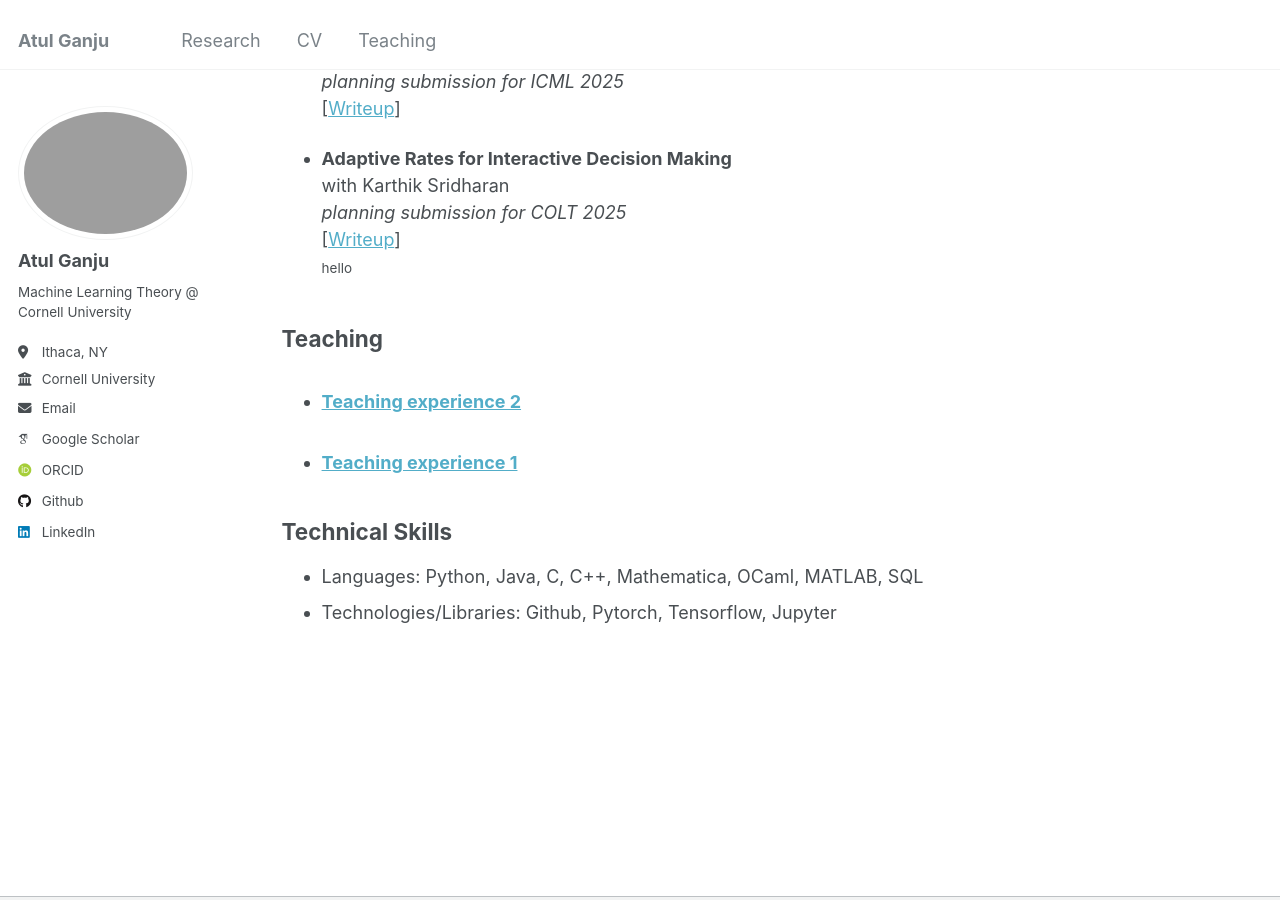
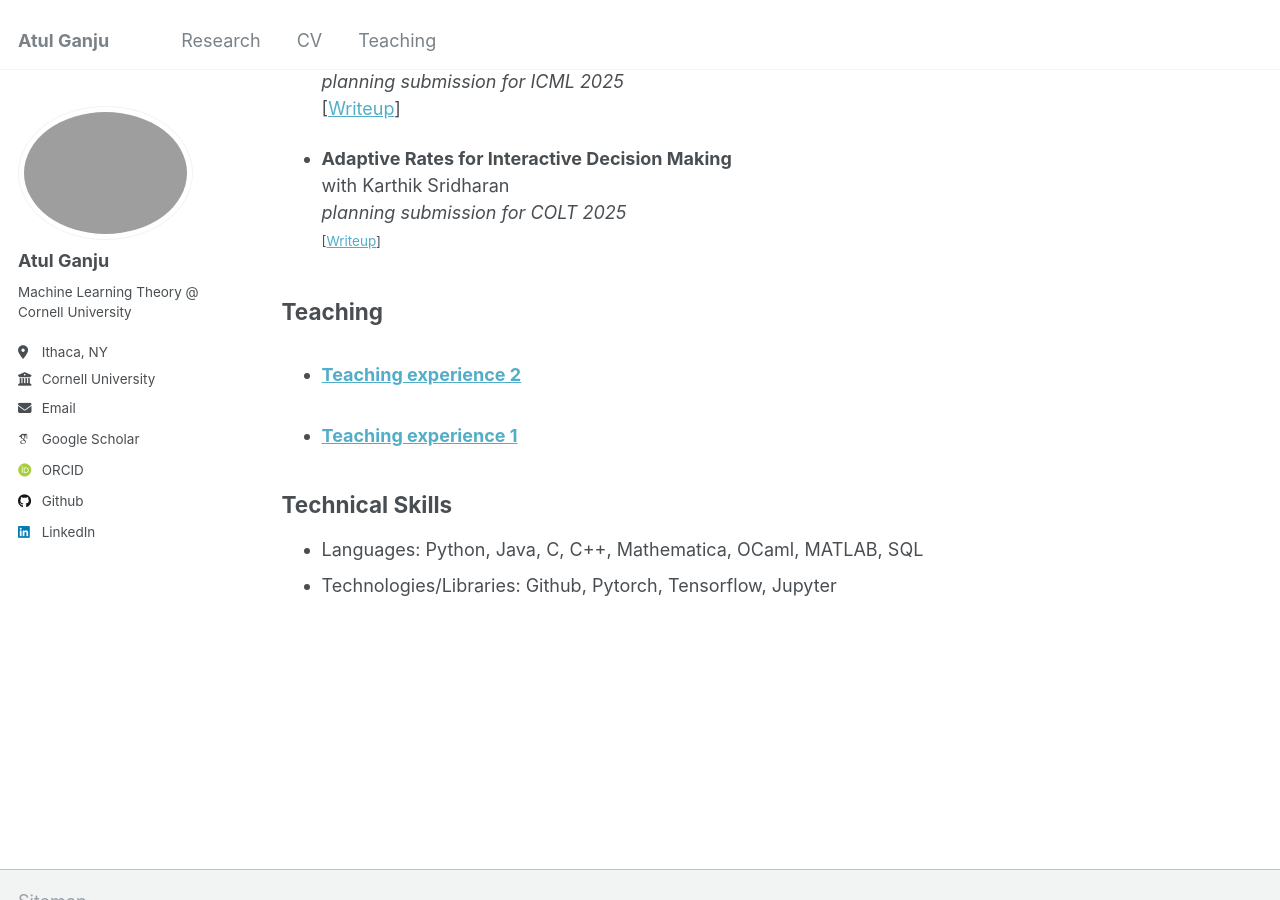
Before and after one commit to atulganju/atulganju.github.io, a Jekyll site: the page built from _pages/cv.md, in a window 1280 px wide and 900 px high, scrolled down 1305 px. Built offline with Jekyll 4.4.1, drawn with Linux system fonts in a browser that asks for light colours; some web fonts are replaced.

Commit message:
Update cv.md

```diff
--- a/_pages/cv.md
+++ b/_pages/cv.md
@@ -49,8 +49,7 @@ redirect_from:
 * **Adaptive Rates for Interactive Decision Making**\
   with Karthik Sridharan\
   *planning submission for COLT 2025*\
-  [[Writeup](https://github.com/atulganju/Adaptive-Rates-for-Interactive-Decision-Making/blob/main/Adaptive_Rates_for_Interactive_Decision_Making.pdf)]\
-  <small> hello <small>
+  <small>[[Writeup](https://github.com/atulganju/Adaptive-Rates-for-Interactive-Decision-Making/blob/main/Adaptive_Rates_for_Interactive_Decision_Making.pdf)]<small>
 
 **Teaching**
 --
```
